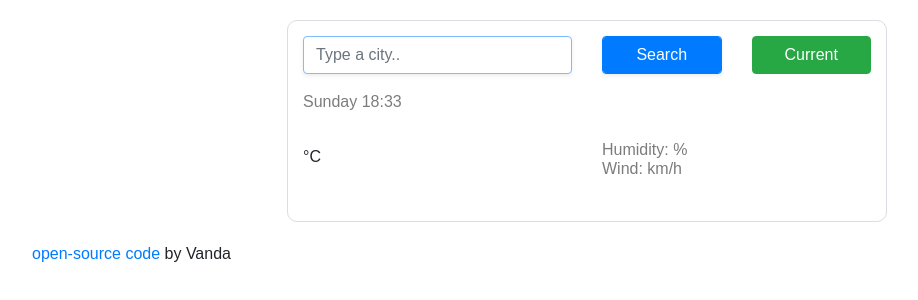
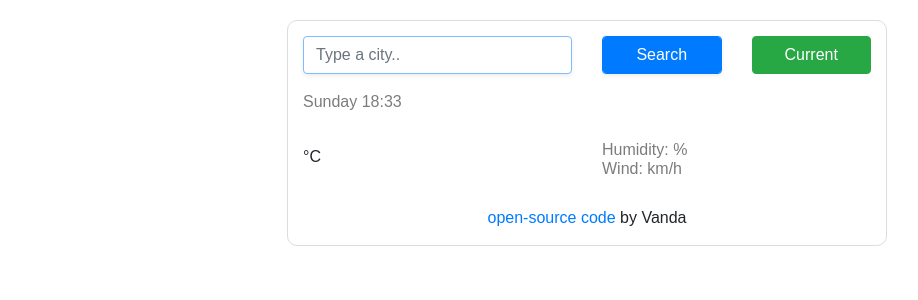
Before and after one commit to vanda019/weather-app., a plain HTML site: page index.html in a window 1280 px wide. Shown: the whole page, without its empty margins (53-971 px from the left). Drawn offline with nearby package versions, Linux system fonts and the light colour scheme; no server answers.

Commit message:
added class

```diff
--- a/index.html
+++ b/index.html
@@ -68,10 +68,10 @@
             </ul>
           </div>
         </div>
-      </div>
-      <div>
-        <a href="https://github.com/vanda019/weather-app">open-source code</a>
-        by Vanda
+        <div class="center">
+          <a href="https://github.com/vanda019/weather-app">open-source code</a>
+          by Vanda
+        </div>
       </div>
     </div>
     <script src="script.js"></script>
--- a/style.css
+++ b/style.css
@@ -53,3 +53,7 @@ li {
 .search-form {
   margin-bottom: 20px;
 }
+
+.center {
+  text-align: center;
+}
```
